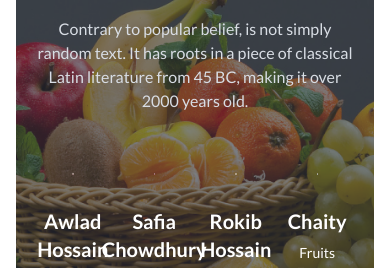
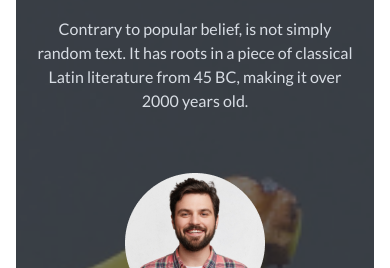
Before and after one commit to sharmin231/fruit-zone-website, a plain HTML site: page index.html in a window 390 px wide. Shown: the part 3288-3556 px from the top of the page. Drawn offline with nearby package versions, Linux system fonts and the light colour scheme.

Commit message:
responsive done

```diff
--- a/index.html
+++ b/index.html
@@ -340,7 +340,7 @@
                         <h1 class="mb-5 text-5xl font-bold text-[white]">Meet the team section</h1>
                         <p class="mb-5">Contrary to popular belief, is not simply random text. It has roots in a piece of classical <br>Latin literature from 45 BC, making it over 2000 years old.</p>
                         <!-- img div -->
-                        <div class="grid grid-cols-4 justify-around w-full">
+                        <div class="grid grid-cols-1 md:grid-cols-2 lg:grid-cols-4 justify-around w-full">
                             <div class="card">
                                 <figure class="px-10 pt-10">
                                   <img src="./images/member1.png" alt="Shoes" class="rounded-xl" />
```
